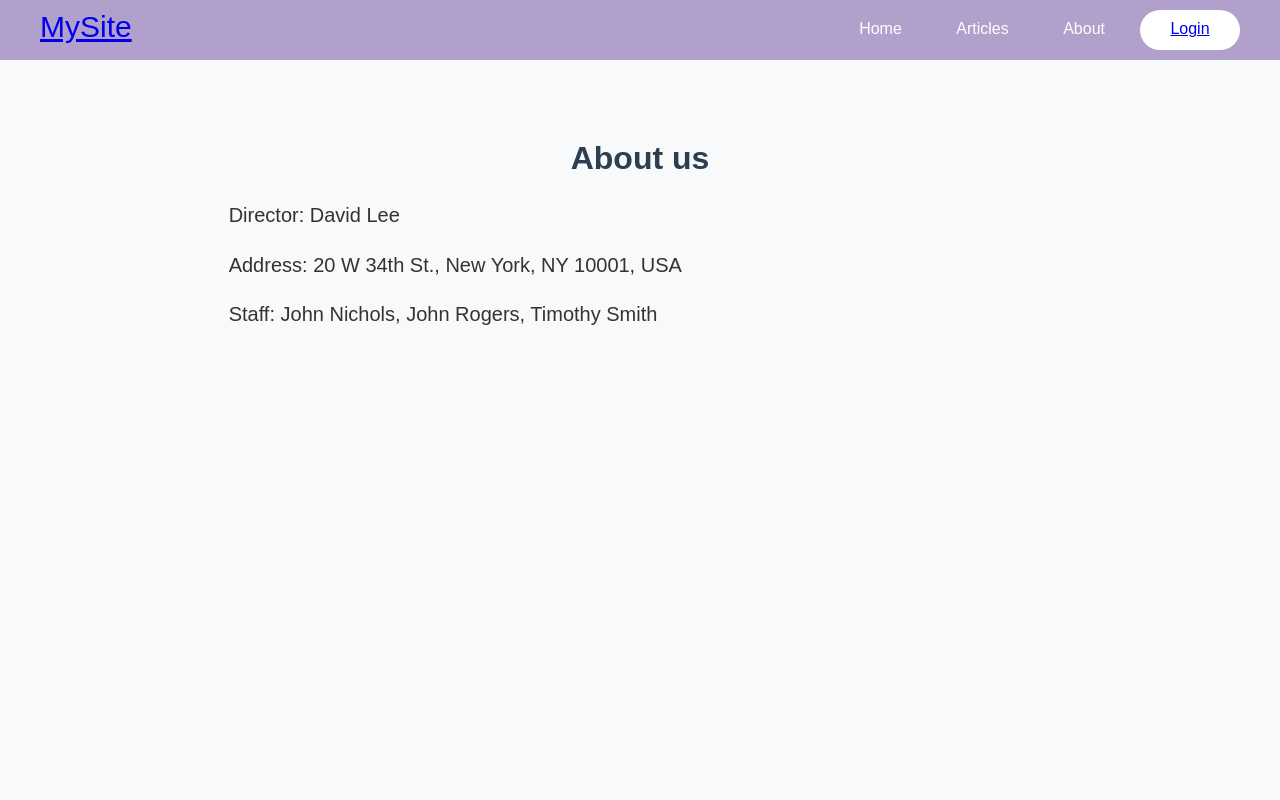
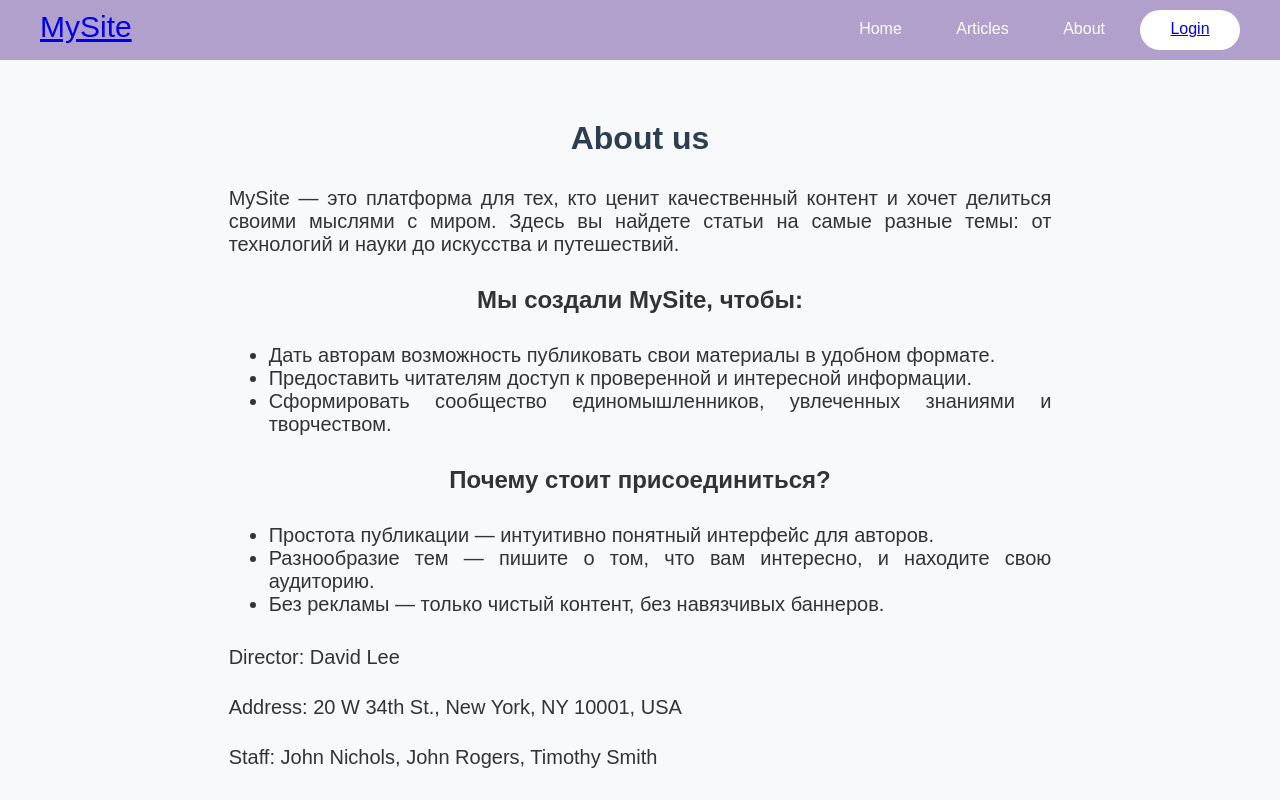
Before and after one commit to rmrrwnnr26/blog_609-31_Ivanova_V_V, a Django app: page /about/ in a window 1280 px wide. Run offline with Django 5.2, Linux system fonts and the light colour scheme.

Commit message:
added text and styles to the About us section

```diff
--- a/static/css/style.css
+++ b/static/css/style.css
@@ -92,7 +92,7 @@ h1 {
 
 /*стили для раздела "Homepage"*/
 .homepage {
-    margin-top: 50px;
+    margin-top: 30px;
     text-align: center;
 }
 
@@ -108,8 +108,29 @@ h1 {
 
 /*стили для раздела "About"*/
 .about {
-    margin-top: 50px;
+    margin: 30px auto 30px;
     text-align: center;
+}
+
+.about_body {
+    margin: 30px 228.667px;
+    text-align: justify;
+}
+
+.about_body h3{
+    text-align: center;
+    font-size: x-large;
+    margin: 30px auto;
+}
+
+.about_body p1{
+    text-align: justify;
+    font-size: 20px;
+    margin-bottom: 30px;
+}
+
+.list {
+    font-size: 20px;
 }
 
 .about p {
@@ -129,7 +150,7 @@ h1 {
     grid-template-columns: repeat(3, minmax(320px, 360px));
     gap: 20px;
     max-width: 800px;
-    margin: 50px auto 50px;
+    margin: 30px auto 30px;
 }
 
 .article__item {
--- a/templates/about.html
+++ b/templates/about.html
@@ -6,6 +6,25 @@
 
 <div class="about">
     <h1>{{ header }}</h1>
+    <div class="about_body">
+        <p1>
+            MySite — это платформа для тех, кто ценит качественный контент и хочет делиться своими мыслями с миром. Здесь вы найдете статьи на самые разные темы: от технологий и науки до искусства и путешествий.
+        </p1>
+        <h3>Мы создали MySite, чтобы:</h3>
+        <ul class="list">
+            <li>Дать авторам возможность публиковать свои материалы в удобном формате.</li>
+            <li>Предоставить читателям доступ к проверенной и интересной информации.</li>
+            <li>Сформировать сообщество единомышленников, увлеченных знаниями и творчеством.</li>
+        </ul>
+        <h3>Почему стоит присоединиться?</h3>
+        <ul class="list">
+            <li>Простота публикации — интуитивно понятный интерфейс для авторов.</li>
+            <li>Разнообразие тем — пишите о том, что вам интересно, и находите свою аудиторию.</li>
+            <li>Без рекламы — только чистый контент, без навязчивых баннеров.</li>
+        </ul>
+    </div>
+
+
     <p>Director: {{ director.name }}</p>
     <p>Address: {{ address.0 }}, {{ address.1 }}, {{ address.2 }}, {{ address.3 }}</p>
     <p>Staff: {{ staff.0 }}, {{ staff.1 }}, {{ staff.2 }}</p>
```
